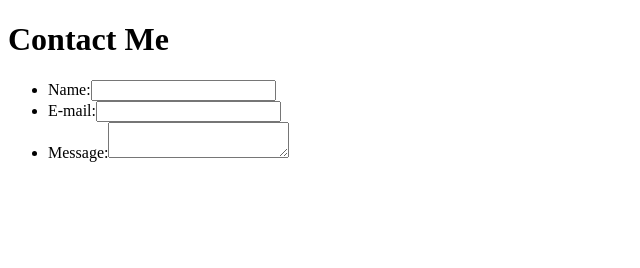
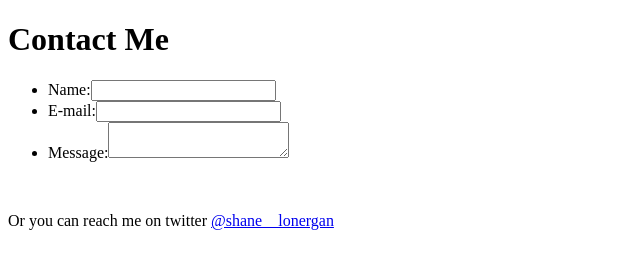
Before and after one commit to shanelonergan/gatsby-crash-course, a Gatsby site: page /contact in a window 1280 px wide. Shown: the whole page, without its empty margins (0-640 px from the left). Built offline with nearby package versions, Linux system fonts and the light colour scheme; Gatsby itself is replaced by a stand-in of ours.

Commit message:
link to twitter

```diff
--- a/src/pages/contact.js
+++ b/src/pages/contact.js
@@ -20,6 +20,8 @@ const contact = () => {
                     </li>
                 </ul>
             </form>
+            <br/>
+            <p>Or you can reach me on twitter <a href="https://twitter.com/shane__lonergan">@shane__lonergan</a></p>
         </div>
     );
 }
```
